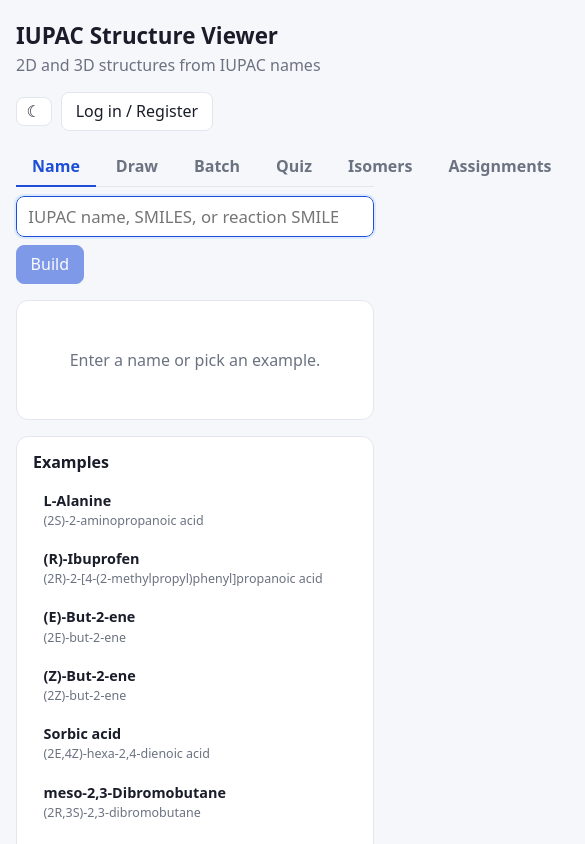
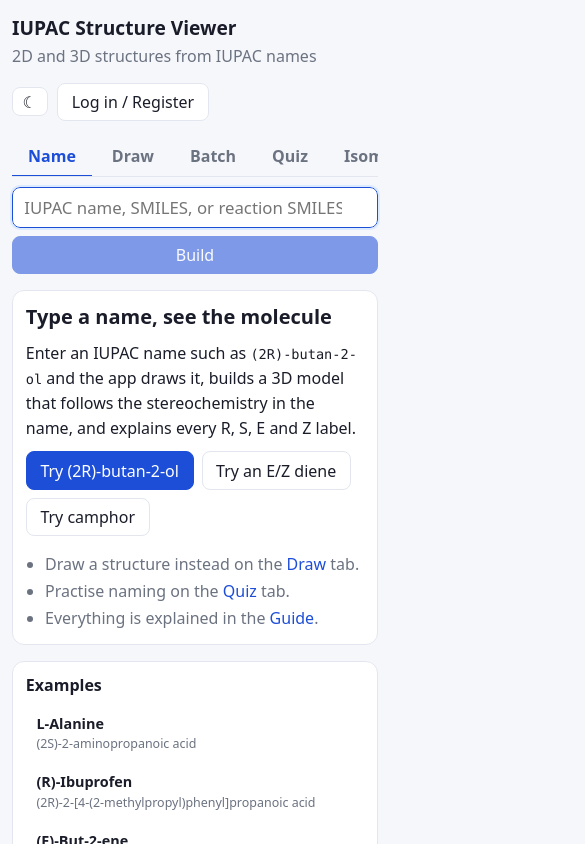
Before and after one commit to S-Rohan-1904/chem-draw-clone, a React (Vite) app in the folder frontend/: page / in a window 390 px wide. Shown: the top 844 px of the page, 585 px wide, since content can reach past the window. Built offline with nearby package versions, Linux system fonts and the light colour scheme.

Commit message:
Welcome card and phone layout
First visit shows a short explanation with three example buttons and
links to Draw, Quiz and Guide. Tabs scroll horizontally on narrow screens,
the page no longer overflows sideways, and cards, viewers, the editor
and the result bar are sized for 375 px wide screens.

```diff
--- a/frontend/src/App.tsx
+++ b/frontend/src/App.tsx
@@ -331,9 +331,25 @@ export default function App() {
 
         <main className="main">
           {rxn && !loading && <Reaction text={rxn.text} rxn={rxn.result} onOpen={openInPlace} />}
-          {!mol && !rxn && !loading && (
+          {!mol && !rxn && !loading && mode === 'name' && (
+            <section className="card welcome">
+              <h2>Type a name, see the molecule</h2>
+              <p>Enter an IUPAC name such as <code>(2R)-butan-2-ol</code> and the app draws it, builds a 3D model that follows the stereochemistry in the name, and explains every R, S, E and Z label.</p>
+              <div className="welcome-actions">
+                <button type="button" className="primary" onClick={() => pick('(2R)-butan-2-ol')}>Try (2R)-butan-2-ol</button>
+                <button type="button" onClick={() => pick('(2E,4Z)-hexa-2,4-dienoic acid')}>Try an E/Z diene</button>
+                <button type="button" onClick={() => pick('(1R,4R)-1,7,7-trimethylbicyclo[2.2.1]heptan-2-one')}>Try camphor</button>
+              </div>
+              <ul className="welcome-list">
+                <li>Draw a structure instead on the <button type="button" className="link" onClick={openDraw}>Draw</button> tab.</li>
+                <li>Practise naming on the <button type="button" className="link" onClick={() => setMode('quiz')}>Quiz</button> tab.</li>
+                <li>Everything is explained in the <button type="button" className="link" onClick={() => setMode('guide')}>Guide</button>.</li>
+              </ul>
+            </section>
+          )}
+          {!mol && !rxn && !loading && mode !== 'name' && (
             <section className="card empty">
-              <p>Enter a name or pick an example.</p>
+              <p>Results appear here.</p>
             </section>
           )}
           {loading && <ResultSkeleton />}
--- a/frontend/src/index.css
+++ b/frontend/src/index.css
@@ -51,7 +51,7 @@
 
 * { box-sizing: border-box; }
 [hidden] { display: none !important; }
-body { margin: 0; background: var(--bg); }
+body { margin: 0; background: var(--bg); overflow-x: hidden; }
 h1 { font-size: 1.4rem; margin: 0; }
 h2 { font-size: 1rem; margin: 0; }
 code { font-family: ui-monospace, SFMono-Regular, Menlo, monospace; font-size: 0.85em; word-break: break-all; }
@@ -185,7 +185,9 @@ input:focus, select:focus { outline: 2px solid var(--accent-soft); border-color:
 @keyframes shimmer { 0% { background-position: 200% 0; } 100% { background-position: -200% 0; } }
 @media (prefers-reduced-motion: reduce) { .sk { animation: none; } }
 
-.tabs { display: flex; gap: 0.25rem; margin-bottom: 0.6rem; border-bottom: 1px solid var(--border); }
+.tabs { display: flex; gap: 0.25rem; margin-bottom: 0.6rem; border-bottom: 1px solid var(--border); overflow-x: auto; flex-wrap: nowrap; scrollbar-width: none; -webkit-overflow-scrolling: touch; }
+.tabs::-webkit-scrollbar { display: none; }
+.tabs button { white-space: nowrap; flex: 0 0 auto; }
 .tabs button { border: none; background: none; border-radius: 8px 8px 0 0; padding: 0.5rem 1rem; color: var(--muted); font-weight: 600; border-bottom: 2px solid transparent; margin-bottom: -1px; }
 .tabs button.active { color: var(--accent); border-bottom-color: var(--accent); }
 .tabs button:hover { color: var(--accent); }
@@ -328,3 +330,28 @@ button.chip { font: inherit; cursor: pointer; }
 .assignment-svg { min-height: 200px; }
 .assignment-svg svg { max-height: 220px; }
 .hint-ok { color: var(--green); }
+
+.welcome { display: flex; flex-direction: column; gap: 0.7rem; padding: 1.4rem 1.4rem 1.2rem; }
+.welcome h2 { font-size: 1.25rem; }
+.welcome p { margin: 0; line-height: 1.55; }
+.welcome-actions { display: flex; gap: 0.5rem; flex-wrap: wrap; }
+.welcome-list { margin: 0.2rem 0 0; padding-left: 1.2rem; color: var(--muted); line-height: 1.7; }
+.welcome-list .link { font-size: inherit; }
+
+@media (max-width: 600px) {
+  .app { padding: 0.9rem 0.75rem 2rem; }
+  h1 { font-size: 1.2rem; }
+  .name-input button[type=submit] { flex: 1 1 100%; }
+  .viewer3d { height: 300px; }
+  .svg-wrap { min-height: 260px; }
+  .svg-wrap svg { max-height: 300px; }
+  .result-bar { flex-direction: column; align-items: stretch; }
+  .result-actions { flex-wrap: wrap; }
+  .toolbar { gap: 0.3rem; }
+  .card { padding: 0.75rem 0.8rem; }
+  .editor-wrap { height: 480px; }
+  .name-tokens { font-size: 1.05rem; }
+  .props { grid-template-columns: max-content 1fr; }
+  .modal { max-width: 100%; }
+  .quiz-editor { height: 380px; }
+}
```
